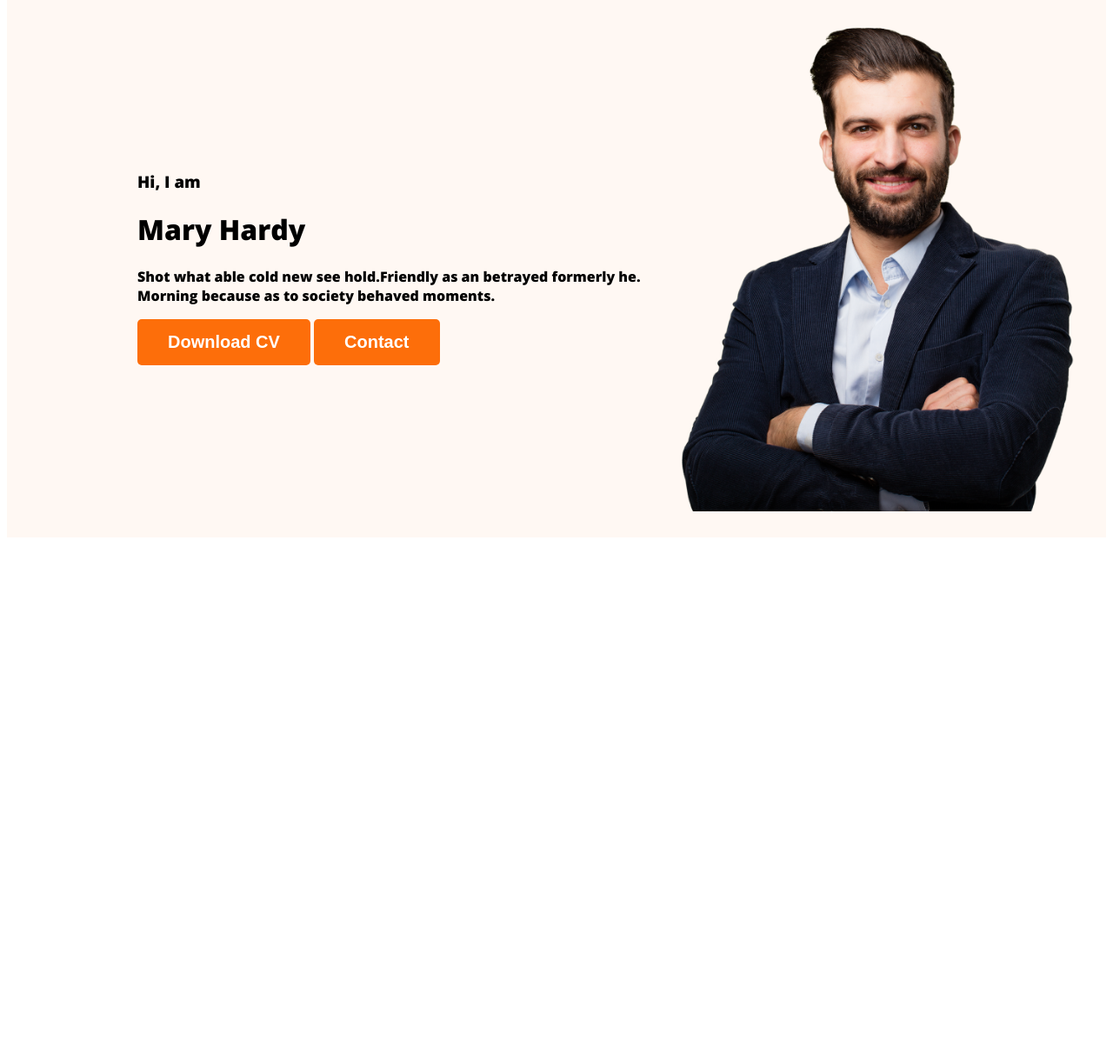
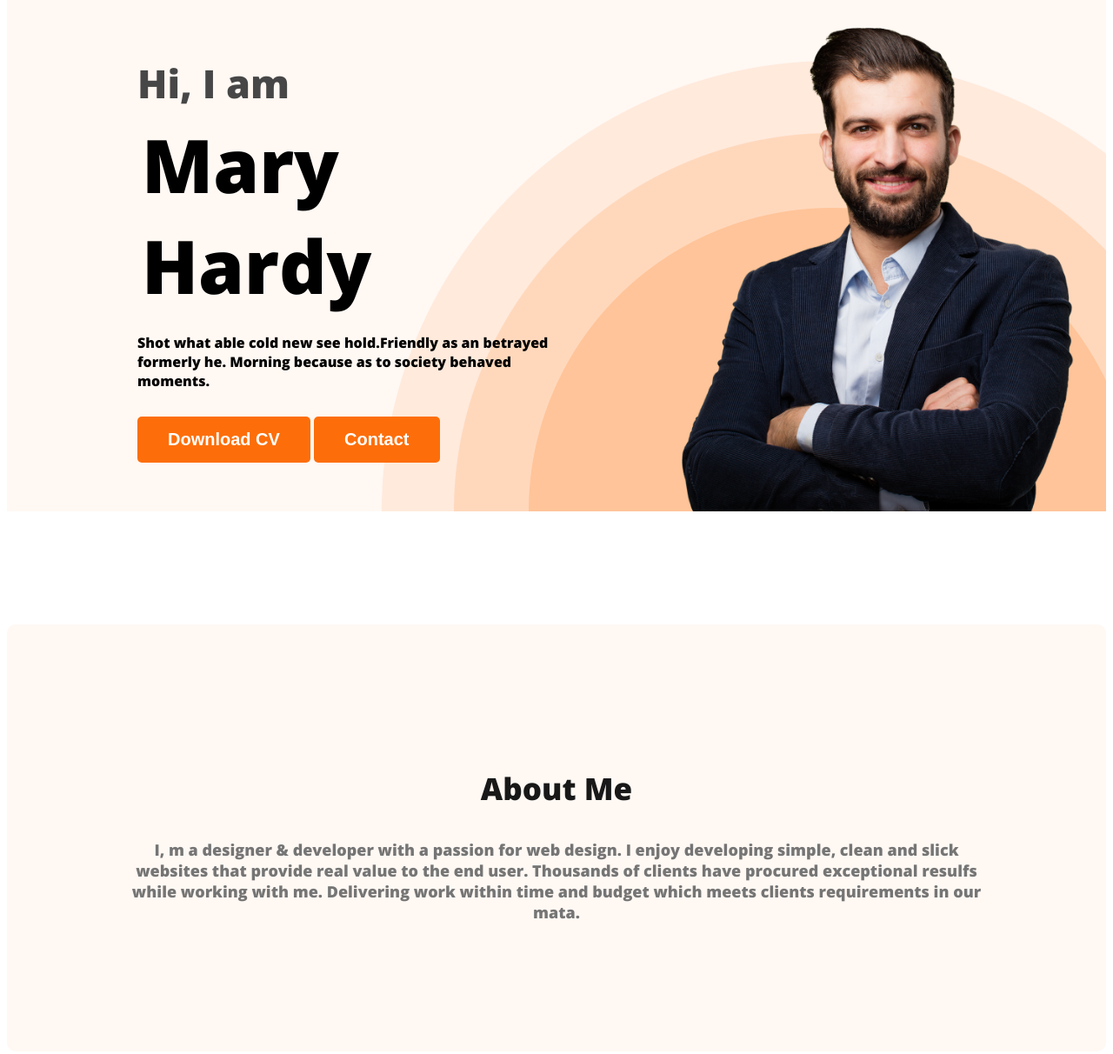
Before and after one commit to snudoy9898/web-development-repo, a plain HTML site: page index.html in a window 1280 px wide. Shown: the part 180-1392 px from the top of the page at 87% size. Before the commit the page ends 806 px from the top, so only its background shows below. Drawn offline with nearby package versions, Linux system fonts and the light colour scheme.

Commit message:
about sec created

```diff
--- a/index.html
+++ b/index.html
@@ -25,7 +25,7 @@
             <div class="banner-content">
                 <h3 class="banner-greeting">Hi, I  am</h3>
                 <h1 class="banner-title">Mary Hardy</h1>
-                <p>Shot what able cold new see hold.Friendly as an betrayed formerly he. Morning because as to society behaved moments.</p>
+                <p class="banner-des">Shot what able cold new see hold.Friendly as an betrayed formerly he. Morning because as to society behaved moments.</p>
                 <button class="btn-primary">Download CV</button>
                 <button class="btn-primary">Contact</button>
 
@@ -35,7 +35,12 @@
     </header>
 
     <main>
-
+        <section class="about">
+            <h3 class="section-title">About Me</h3>
+            <p class="section-dec">
+                I, m a designer & developer with a passion for web design. I enjoy developing simple, clean and slick websites that provide real value to the end user. Thousands of clients have procured exceptional resulfs while working with me. Delivering work within time and budget which meets clients requirements in our mata.
+            </p>
+        </section>
     </main>
 
     <footer>
--- a/portfolio.css
+++ b/portfolio.css
@@ -18,6 +18,20 @@
      font-style: normal;
      font-weight: 700;
      padding: 15px 35px;
+ }
+
+ .section-title {
+     color: #181818;
+     text-align: center;
+     font-size: 35px;
+     font-weight: 700;
+
+ }
+
+ .section-dec {
+     color: #757575;
+     text-align: center;
+     font-size: 18px;
  }
 
  /* nav related styles */
@@ -52,14 +66,52 @@
 
  /* header related class  */
 
- .header{
-    background-color: #FFF8F3;;
+ .header {
+     background-color: #FFF8F3;
+     background-image: url(./images/header_bg.png);
+     background-repeat: no-repeat;
+     background-position: bottom right;
  }
- .banner{
-    padding: 30px 30px 30px 150px;
-    display: flex;
-    align-items: center;
+
+ .banner {
+     padding: 30px 30px 0px 150px;
+     display: flex;
+     align-items: center;
+     justify-content: space-between;
  }
- .banner .profile-pic{
-    width: 500px;
+
+ .banner .profile-pic {
+     width: 500px;
  }
+
+ .banner-content {
+     max-width: 500px;
+ }
+
+ .banner-greeting {
+     font-size: 45px;
+     color: #474747;
+     margin: 0;
+ }
+
+ .banner-title {
+     font-size: 85px;
+     font-weight: 700;
+     margin: 5px;
+     margin-bottom: 20px;
+ }
+
+ .banner-des {
+     margin-bottom: 30px;
+ }
+
+ /* main section styles */
+
+ /* about section styles */
+
+ .about {
+     padding: 130px;
+     border-radius: 10px;
+     background: #FFF8F3;
+     margin: 130px 0;
+ }
```
